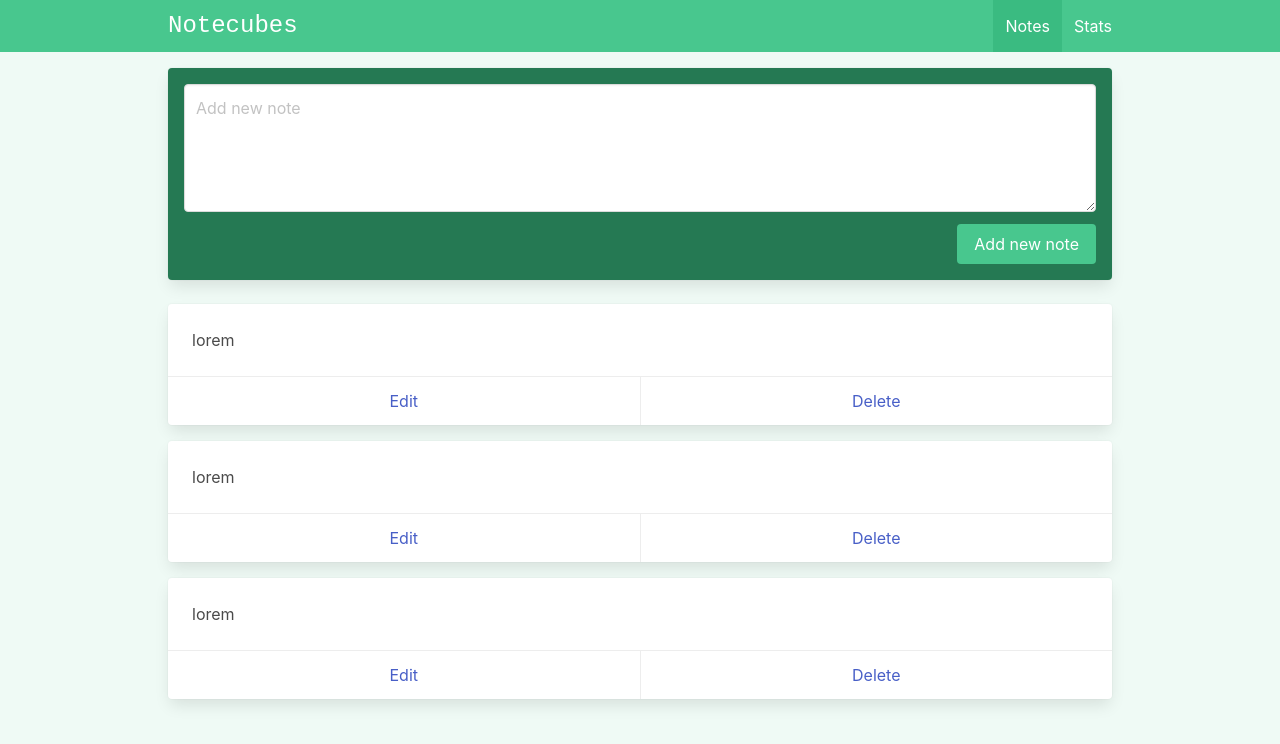
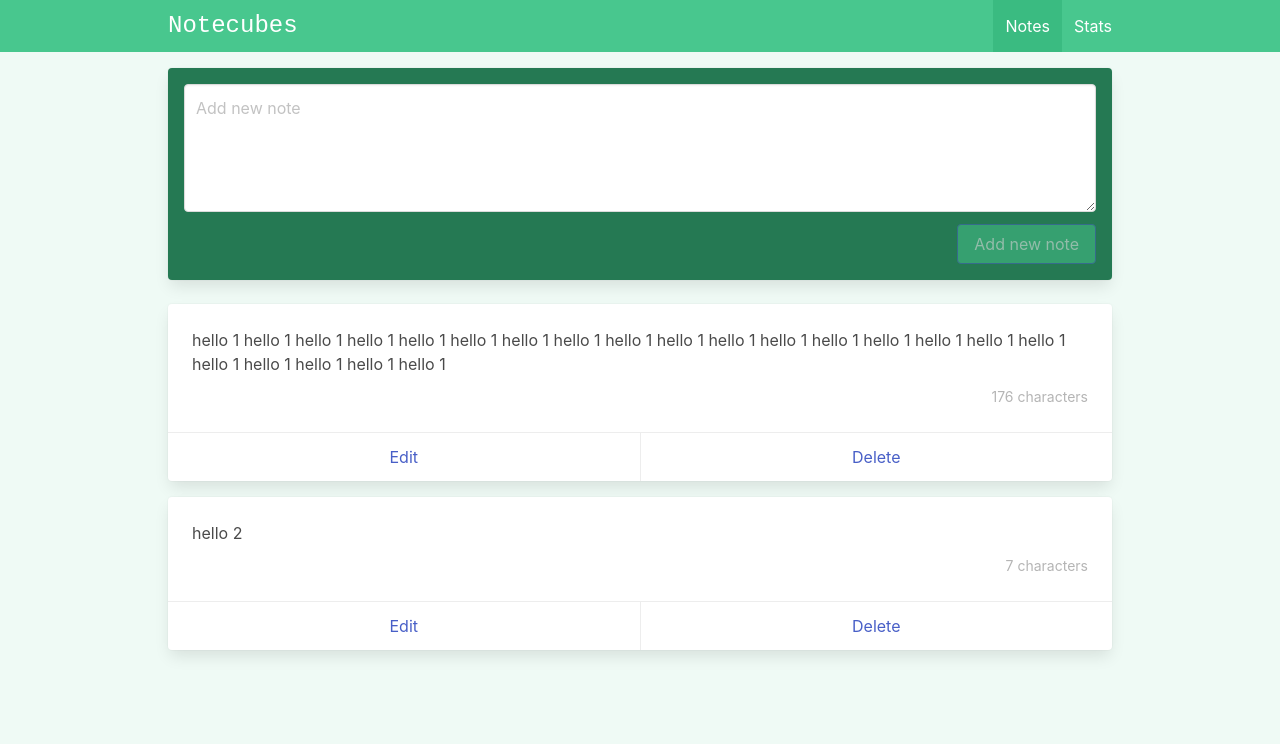
Before and after one commit to SilvaFilipe/notecubes, a Vue app: page /#/ in a window 1280 px wide. Shown: the top 744 px of the page. Built offline with nearby package versions, Linux system fonts and the light colour scheme.

Commit message:
chore: add and delete notes

```diff
--- /dev/null
+++ b/src/components/notes/note.vue
@@ -0,0 +1,40 @@
+<template>
+  <div class="card">
+    <div class="card-content">
+      <div class="content">
+        {{ note.content }}
+
+        <div class="has-text-right has-text-grey-light mt-2">
+          <small>{{ characterLength }}</small>
+        </div>
+      </div>
+    </div>
+    <footer class="card-footer">
+      <a href="#" class="card-footer-item">Edit</a>
+      <a href="#" class="card-footer-item" @click.prevent="handleDeleteClicked">Delete</a>
+    </footer>
+  </div>
+</template>
+
+<script setup>
+import { computed } from 'vue'
+
+const props = defineProps({
+  note: {
+    type: Object,
+    required: true
+  }
+})
+
+const emit = defineEmits(['deleteClicked'])
+
+const characterLength = computed(() => {
+  const length = props.note.content.length
+  const description = length > 1 ? 'characters' : 'character'
+  return `${length} ${description}`
+})
+
+const handleDeleteClicked = () => {
+  emit('deleteClicked', props.note.id)
+}
+</script>
--- a/src/router/index.js
+++ b/src/router/index.js
@@ -1,6 +1,6 @@
 import { createRouter, createWebHashHistory } from 'vue-router'
-import ViewNotes from '@/views/ViewNotes.vue'
-import ViewStats from '@/views/ViewStats.vue'
+import ViewNotes from '@/views/view-notes.vue'
+import ViewStats from '@/views/view-stats.vue'
 
 const routes = [
   {
--- a/src/views/ViewNotes.vue
+++ /dev/null
@@ -1,27 +0,0 @@
-<template>
-  <div class="notes">
-    <div class="card has-background-success-dark p-4 mb-5">
-      <div class="field">
-        <div class="control">
-          <textarea class="textarea" placeholder="Add new note" />
-        </div>
-      </div>
-
-      <div class="field is-grouped is-grouped-right">
-        <div class="control">
-          <button class="button is-link has-background-success">Add new note</button>
-        </div>
-      </div>
-    </div>
-
-    <div v-for="i in 3" class="card mb-4">
-      <div class="card-content">
-        <div class="content">lorem</div>
-      </div>
-      <footer class="card-footer">
-        <a href="#" class="card-footer-item">Edit</a>
-        <a href="#" class="card-footer-item">Delete</a>
-      </footer>
-    </div>
-  </div>
-</template>
--- /dev/null
+++ b/src/views/view-notes.vue
@@ -0,0 +1,73 @@
+<template>
+  <div class="notes">
+    <div class="card has-background-success-dark p-4 mb-5">
+      <div class="field">
+        <div class="control">
+          <textarea
+            v-model="newNote"
+            ref="newNoteRef"
+            class="textarea"
+            placeholder="Add new note"
+            @keyup.enter="addNote"
+          />
+        </div>
+      </div>
+
+      <div class="field is-grouped is-grouped-right">
+        <div class="control">
+          <button
+            class="button is-link has-background-success"
+            :disabled="!newNote.trim()"
+            @click="addNote"
+          >
+            Add new note
+          </button>
+        </div>
+      </div>
+    </div>
+
+    <note
+      v-for="note in notes"
+      :key="note.id"
+      class="mb-4"
+      :note="note"
+      @deleteClicked="deleteNote"
+    />
+  </div>
+</template>
+
+<script setup>
+import { ref } from 'vue'
+import Note from '@/components/notes/note.vue'
+
+const newNote = ref('')
+const newNoteRef = ref(null)
+
+const notes = ref([
+  {
+    id: 'id1',
+    content:
+      'hello 1 hello 1 hello 1 hello 1 hello 1 hello 1 hello 1 hello 1 hello 1 hello 1 hello 1 hello 1 hello 1 hello 1 hello 1 hello 1 hello 1 hello 1 hello 1 hello 1 hello 1 hello 1 '
+  },
+  {
+    id: 'id2',
+    content: 'hello 2'
+  }
+])
+
+const addNote = () => {
+  if (!newNote.value.trim()) return
+
+  const currentDate = new Date().getTime()
+  const id = currentDate.toString()
+
+  const note = { id, content: newNote.value }
+  notes.value.unshift(note)
+  newNote.value = ''
+  newNoteRef.value.focus()
+}
+
+const deleteNote = (noteId) => {
+  notes.value = notes.value.filter((n) => n.id != noteId)
+}
+</script>
```
Also changed, not shown: src/views/view-stats.vue (renamed from src/views/ViewStats.vue).
